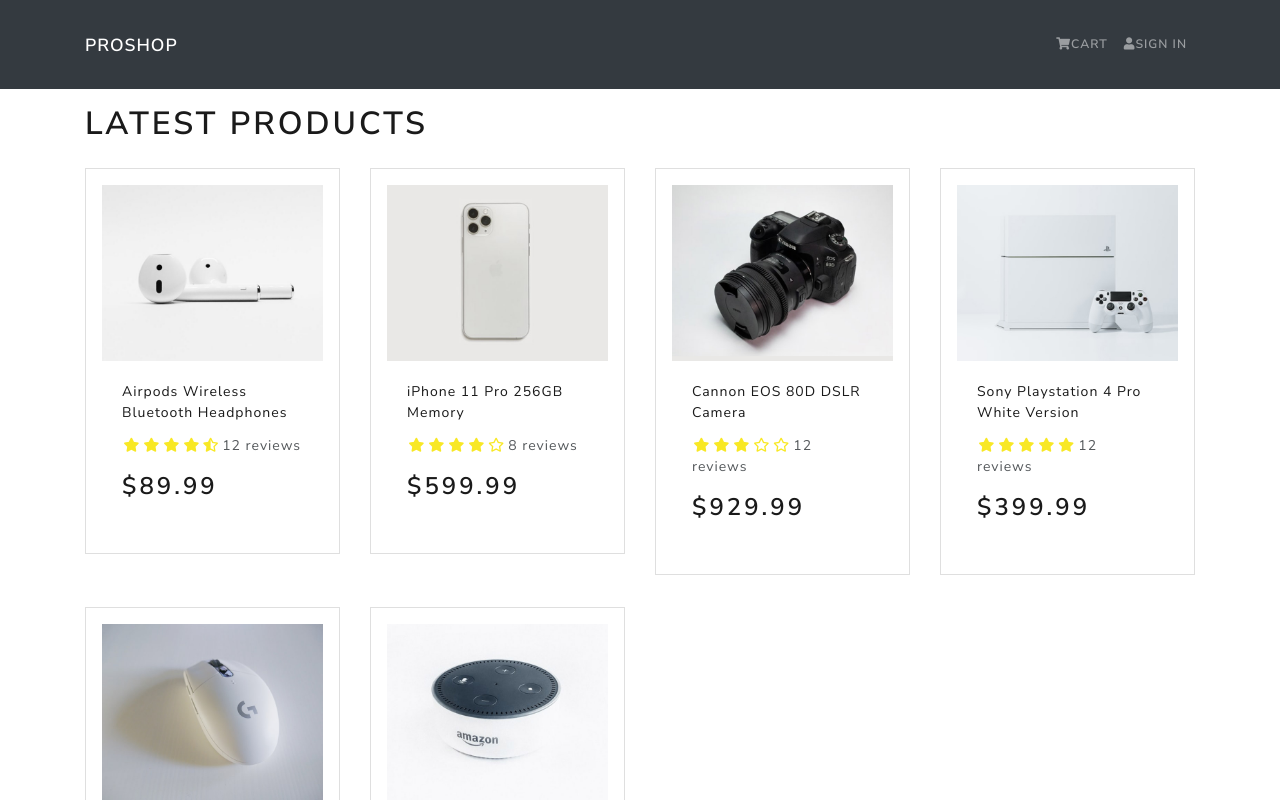
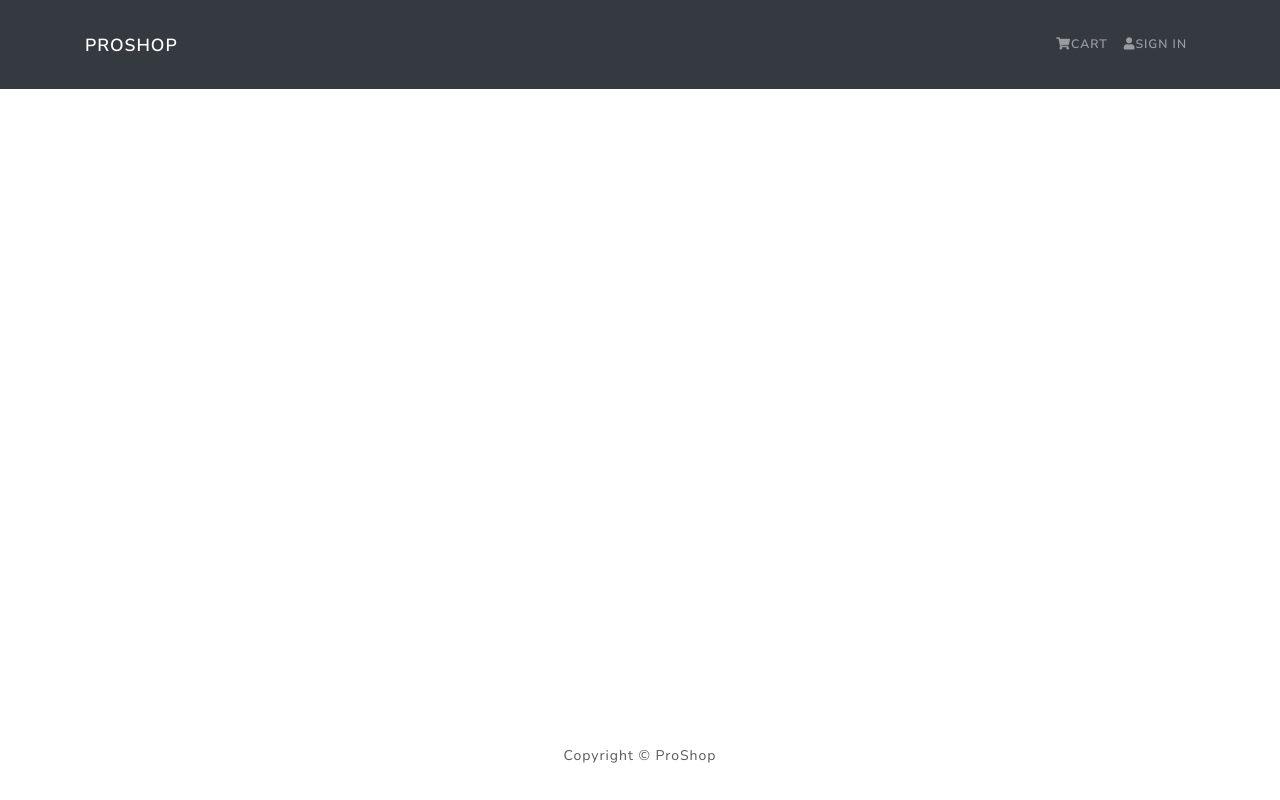
Before and after one commit to abhi-shek-gupta/proShop, a React (Create React App) app in the folder frontend/: page /cart/1 in a window 1280 px wide. Shown: the top 800 px of the page. Built offline with nearby package versions, Linux system fonts and the light colour scheme.

Commit message:
Implementing React Router

```diff
--- a/frontend/package.json
+++ b/frontend/package.json
@@ -9,6 +9,8 @@
     "react": "^18.2.0",
     "react-bootstrap": "^2.5.0",
     "react-dom": "^18.2.0",
+    "react-router-bootstrap": "^0.26.2",
+    "react-router-dom": "^6.3.0",
     "react-scripts": "5.0.1",
     "web-vitals": "^2.1.4"
   },
--- a/frontend/src/App.js
+++ b/frontend/src/App.js
@@ -1,20 +1,25 @@
 import React from "react";
+import { BrowserRouter as Router, Route, Routes } from "react-router-dom";
 import Footer from "./Components/Footer";
 import Header from "./Components/Header";
 import { Container } from "react-bootstrap";
 import HomeScreen from "./screens/HomeScreen";
+import ProductScreen from "./screens/ProductScreen";
 
 const App = () => {
   return (
-    <>
+    <Router>
       <Header />
       <main className="py-3">
         <Container>
-          <HomeScreen />
+          <Routes>
+            <Route path="/" element={<HomeScreen />} />
+            <Route path="/product/:id" element={<ProductScreen />} />
+          </Routes>
         </Container>
       </main>
       <Footer />
-    </>
+    </Router>
   );
 };
 
--- a/frontend/src/Components/Header.js
+++ b/frontend/src/Components/Header.js
@@ -1,4 +1,5 @@
 import React from "react";
+import { LinkContainer } from "react-router-bootstrap";
 import { Container, Nav, Navbar } from "react-bootstrap";
 
 const Header = () => {
@@ -6,12 +7,24 @@
     <header>
       <Navbar bg="dark" variant="dark" expand="lg" collapseOnSelect>
         <Container>
-          <Navbar.Brand href="/">ProShop</Navbar.Brand>
+          <LinkContainer to="/">
+            <Navbar.Brand>ProShop</Navbar.Brand>
+          </LinkContainer>
           <Navbar.Toggle aria-controls="basic-navbar-nav" />
           <Navbar.Collapse id="basic-navbar-nav">
             <Nav className="ml-auto">
-              <Nav.Link href="/cart"><i className="fas fa-shopping-cart"/>Cart</Nav.Link>
-              <Nav.Link href="/login"><i className="fas fa-user"/>Sign In</Nav.Link>
+              <LinkContainer to="cart">
+                <Nav.Link>
+                  <i className="fas fa-shopping-cart" />
+                  Cart
+                </Nav.Link>
+              </LinkContainer>
+              <LinkContainer to="/login">
+                <Nav.Link>
+                  <i className="fas fa-user" />
+                  Sign In
+                </Nav.Link>
+              </LinkContainer>
             </Nav>
           </Navbar.Collapse>
         </Container>
--- a/frontend/src/Components/Product.js
+++ b/frontend/src/Components/Product.js
@@ -1,18 +1,19 @@
 import React from "react";
+import { Link } from "react-router-dom";
 import { Card } from "react-bootstrap";
 import Rating from "./Rating";
 
 const Product = ({ product }) => (
   <Card className="my-3 p-3">
-    <a href={`/product/${product._id}`}>
+    <Link to={`/product/${product._id}`}>
       <Card.Img src={product.image} varinat="top" />
-    </a>
+    </Link>
     <Card.Body>
-      <a href={`/product/${product._id}`}>
+      <Link to={`/product/${product._id}`}>
         <Card.Title as="div">
           <strong>{product.name}</strong>
         </Card.Title>
-      </a>
+      </Link>
 
       <Card.Text as="div">
         <Rating value={product.rating} text={`${product.numReviews} reviews`} />
--- /dev/null
+++ b/frontend/src/screens/ProductScreen.js
@@ -0,0 +1,4 @@
+import React from "react";
+const ProductScreen = () => <h3>Product</h3>;
+
+export default ProductScreen;
```
Also changed, not shown: 1 other file (tests, documents, lock files or other folders).
